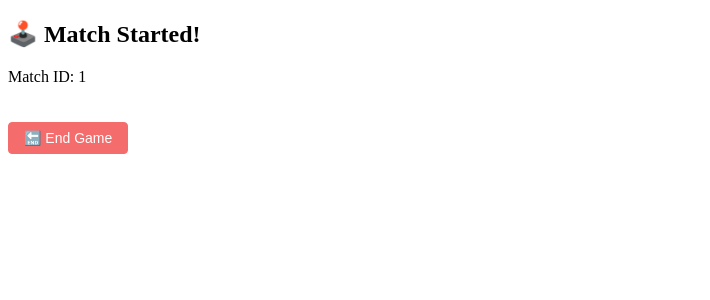
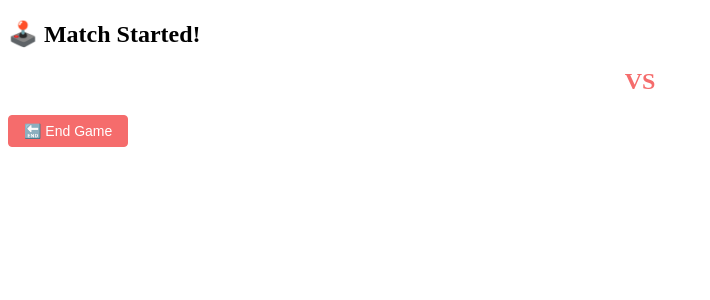
Before and after one commit to Aleksandar30/GameRoom, a Vue app in the folder frontend/: page /match/1 in a window 1280 px wide. Shown: the top 300 px of the page, without its empty margins (0-710 px from the left). Built offline with nearby package versions, Linux system fonts and the light colour scheme; no server answers; sample sign-in values are in the browser's storage.

Commit message:
Prosledjivanje imena igraca i prikaz

```diff
--- a/frontend/src/views/GameRoom.vue
+++ b/frontend/src/views/GameRoom.vue
@@ -63,13 +63,19 @@ onMounted(() => {
         })
     })
 
-    socket.on('matchFound', ({ room }) => {
+    socket.on('matchFound', ({ room, players }) => {
         console.log('✅ Match found, navigating to room:', room)
+        console.log('👥 Players:', players)
+
         isMatching.value = false
 
         router.push({
             path: `/match/${room}`,
-            query: { game }
+            query: {
+                game,
+                p1: players[0].username,
+                p2: players[1].username
+            }
         })
     })
 
--- a/frontend/src/views/MatchRoom.vue
+++ b/frontend/src/views/MatchRoom.vue
@@ -1,7 +1,11 @@
 <template>
     <div class="match-room">
         <h2>🕹️ Match Started!</h2>
-        <p>Match ID: {{ room }}</p>
+        <div class="vs-box">
+            <span class="player">{{ player1 }}</span>
+            <span class="vs">VS</span>
+            <span class="player">{{ player2 }}</span>
+        </div>
 
 
         <!-- <TicTacToe :room="room" :socket="socket" /> -->
@@ -21,6 +25,8 @@ import { ElMessageBox } from 'element-plus'
 const route = useRoute()
 const room = route.params.room as string
 const game = route.query.game as string
+const player1 = route.query.p1 as string
+const player2 = route.query.p2 as string
 
 const router = useRouter()
 
@@ -47,4 +53,22 @@ function endGame() {
 .end-button {
     margin-top: 20px;
 }
+
+.vs-box {
+    display: flex;
+    justify-content: center;
+    align-items: center;
+    gap: 20px;
+    font-size: 1.5em;
+    margin-top: 20px;
+}
+
+.player {
+    font-weight: bold;
+}
+
+.vs {
+    color: #f56c6c;
+    font-weight: bold;
+}
 </style>
```
